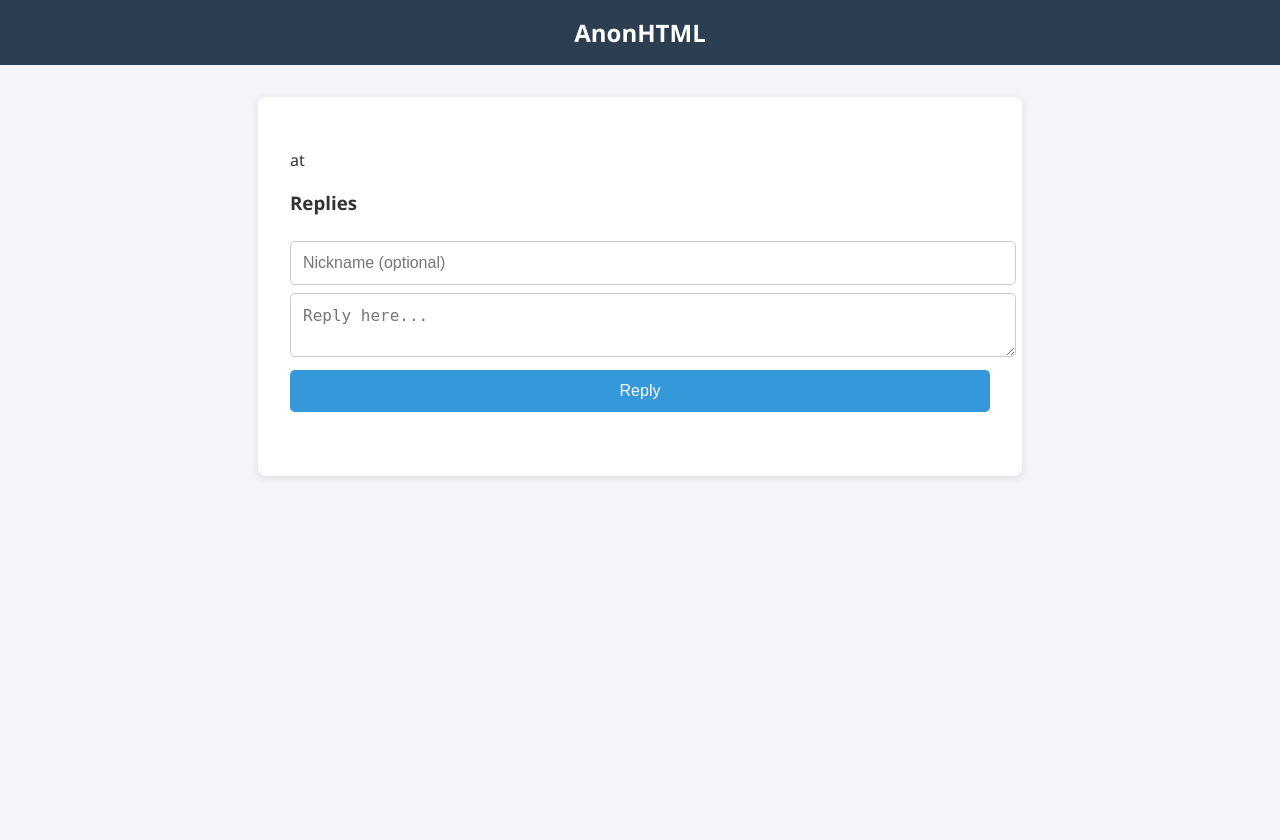
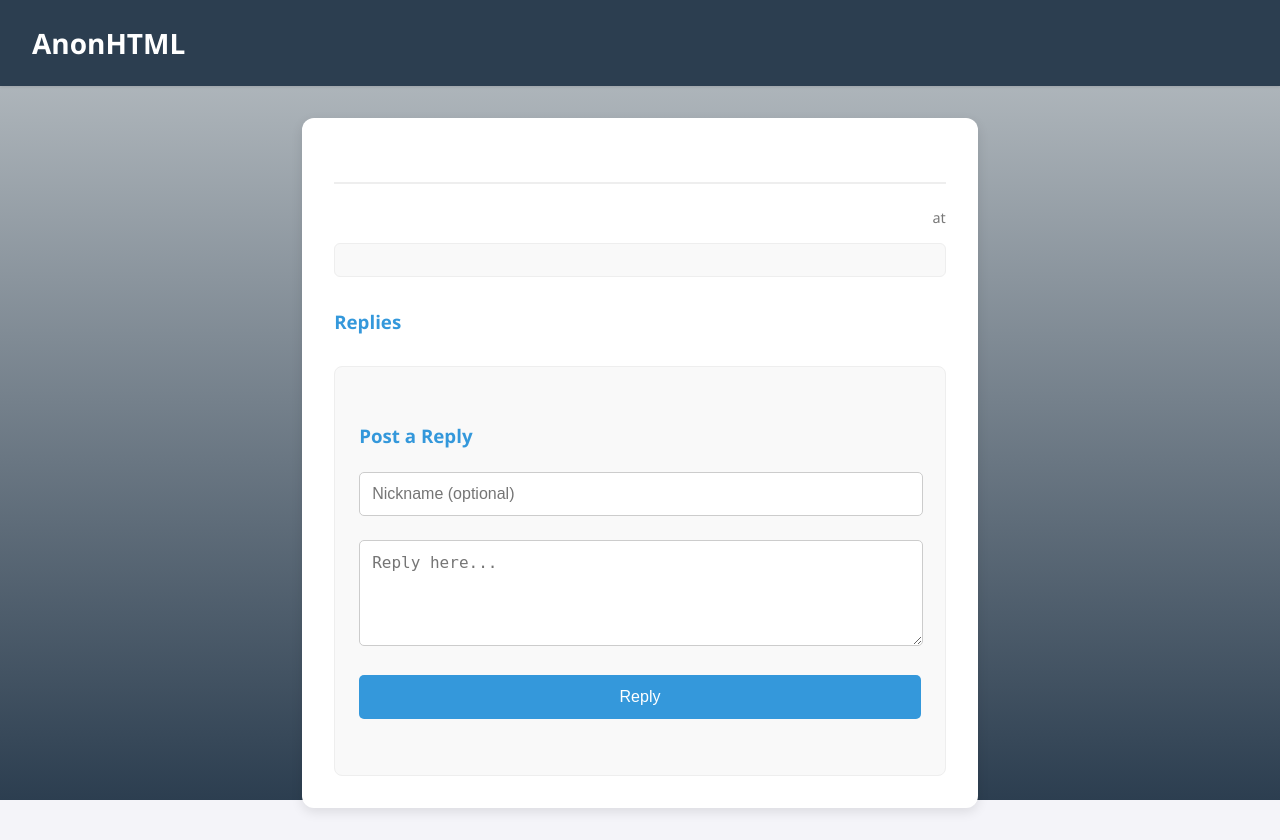
Before and after one commit to niknikgle/AnonHTML, a Flask app: template templates/thread.html in a window 1280 px wide. Before the commit the page ends 478 px from the top, so only its background shows below. Run offline with Flask 3, Linux system fonts and the light colour scheme; the template is opened without the code that fills it, so the values that code supplies are empty.

Commit message:
Update thread.html

```diff
--- a/templates/thread.html
+++ b/templates/thread.html
@@ -1,30 +1,228 @@
 <!DOCTYPE html>
-<html>
+<html lang="en">
 <head>
+    <meta charset="UTF-8">
+    <meta name="viewport" content="width=device-width, initial-scale=1.0">
     <title>{{ thread.title }} - AnonHTML</title>
     <link rel="stylesheet" href="/static/style.css">
+    <style>
+        body {
+            font-family: 'Segoe UI', sans-serif;
+            background-color: #f4f4f9;
+            color: #333;
+            margin: 0;
+            padding: 0;
+            animation: fadeIn 0.6s ease-in;
+            display: flex;
+            flex-direction: column;
+            min-height: 100vh;
+        }
+
+        @keyframes fadeIn {
+            from { opacity: 0; }
+            to { opacity: 1; }
+        }
+
+        a {
+            color: white;
+            font-size: 1.5rem;
+            font-weight: bold;
+            transition: color 0.2s;
+        }
+
+        a:hover {
+            color: #1abc9c;
+        }
+
+        header {
+            background-color: #2c3e50;
+            color: white;
+            padding: 1.5rem 2rem;
+            text-align: left;
+            box-shadow: 0 1px 3px rgba(0,0,0,0.1);
+        }
+
+        header a {
+            color: white;
+            font-size: 1.75rem;
+            font-weight: bold;
+        }
+
+        main {
+            max-width: 800px;
+            margin: 2rem auto;
+            padding: 2rem;
+            background: white;
+            box-shadow: 0 4px 12px rgba(0,0,0,0.1);
+            border-radius: 12px;
+        }
+
+        .thread-info {
+            display: flex;
+            justify-content: space-between;
+            align-items: center;
+            margin-bottom: 1rem;
+            color: #777;
+            font-size: 0.9rem;
+        }
+
+        .thread-info strong {
+            color: #555;
+            font-weight: bold;
+        }
+
+        .thread-content {
+            line-height: 1.6;
+            margin-bottom: 2rem;
+            padding: 1rem;
+            border: 1px solid #eee;
+            border-radius: 6px;
+            background-color: #f9f9f9;
+        }
+
+        h2 {
+            color: #2c3e50;
+            margin-bottom: 1.5rem;
+            border-bottom: 2px solid #eee;
+            padding-bottom: 0.75rem;
+        }
+
+        h3 {
+            color: #3498db;
+            margin-top: 2rem;
+            margin-bottom: 1rem;
+        }
+
+        .replies-list {
+            list-style: none;
+            padding: 0;
+        }
+
+        .reply-item {
+            margin-bottom: 1.5rem;
+            padding: 1rem;
+            border: 1px solid #ddd;
+            border-radius: 8px;
+            background-color: white;
+            box-shadow: 0 1px 3px rgba(0,0,0,0.05);
+        }
+
+        .reply-header {
+            display: flex;
+            justify-content: space-between;
+            align-items: baseline;
+            margin-bottom: 0.5rem;
+            color: #777;
+            font-size: 0.85rem;
+        }
+
+        .reply-header strong {
+            color: #555;
+            font-weight: bold;
+        }
+
+        .reply-content {
+            line-height: 1.6;
+            padding: 0.5rem 0;
+        }
+
+        .reply-form {
+            margin-top: 2rem;
+            padding: 1.5rem;
+            background-color: #f9f9f9;
+            border-radius: 8px;
+            border: 1px solid #eee;
+        }
+
+        .reply-form input[type="text"],
+        .reply-form textarea {
+            width: calc(100% - 1.5rem);
+            padding: 0.75rem;
+            margin-bottom: 1rem;
+            border: 1px solid #ccc;
+            border-radius: 5px;
+            font-size: 1rem;
+        }
+
+        .reply-form textarea {
+            min-height: 80px;
+        }
+
+        .reply-form button {
+            background-color: #3498db;
+            color: white;
+            border: none;
+            padding: 0.8rem 1.2rem;
+            border-radius: 5px;
+            cursor: pointer;
+            font-size: 1rem;
+            transition: background-color 0.3s ease-in-out;
+        }
+
+        .reply-form button:hover {
+            background-color: #2980b9;
+        }
+
+        .wavy-background {
+            position: fixed;
+            top: 0;
+            left: 0;
+            width: 100%;
+            height: 100%;
+            z-index: -1;
+            background: linear-gradient(180deg, #BDC3C7, #2C3E50);
+            animation: gradientWave 10s ease-in-out infinite;
+        }
+
+        @keyframes gradientWave {
+            0% {
+                background-position: 0% 50%;
+            }
+            50% {
+                background-position: 100% 50%;
+            }
+            100% {
+                background-position: 0% 50%;
+            }
+        }
+    </style>
 </head>
 <body>
+    <div class="wavy-background"></div>
     <header>
         <a href="/">AnonHTML</a>
     </header>
     <main>
         <h2>{{ thread.title }}</h2>
-    <p><strong>{{ thread.nickname }}</strong> at {{ thread.timestamp }}</p>
-    <p>{{ thread.content }}</p>
+        <div class="thread-info">
+            <strong>{{ thread.nickname }}</strong> <span class="timestamp">at {{ thread.timestamp }}</span>
+        </div>
+        <div class="thread-content">
+            {{ thread.content }}
+        </div>
 
         <h3>Replies</h3>
-    <ul>
+        <ul class="replies-list">
             {% for reply in thread.replies %}
-            <li><strong>{{ reply.nickname }}</strong> at {{ reply.timestamp }}:<br> {{ reply.content }}</li>
+                <li class="reply-item">
+                    <div class="reply-header">
+                        <strong>{{ reply.nickname }}</strong> <span class="timestamp">at {{ reply.timestamp }}</span>
+                    </div>
+                    <div class="reply-content">
+                        {{ reply.content }}
+                    </div>
+                </li>
             {% endfor %}
         </ul>
 
+        <div class="reply-form">
+            <h3>Post a Reply</h3>
             <form action="/reply/{{ thread.id }}" method="post">
                 <input type="text" name="nickname" placeholder="Nickname (optional)">
                 <textarea name="content" required placeholder="Reply here..."></textarea>
                 <button type="submit">Reply</button>
             </form>
+        </div>
     </main>
 </body>
 </html>
```
Lines whose indentation alone changed are shown as unchanged.
